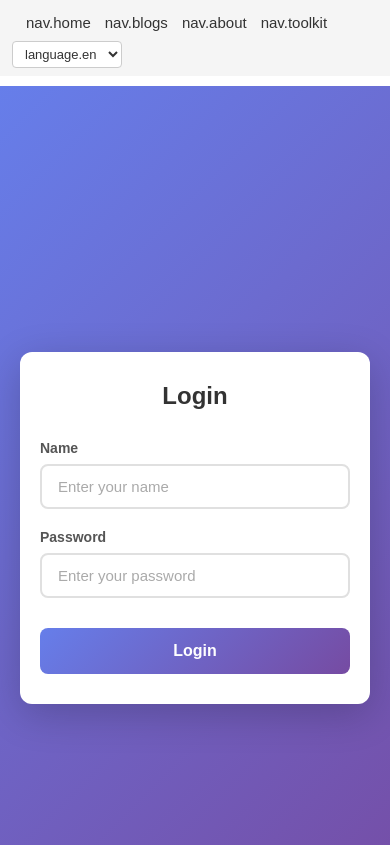
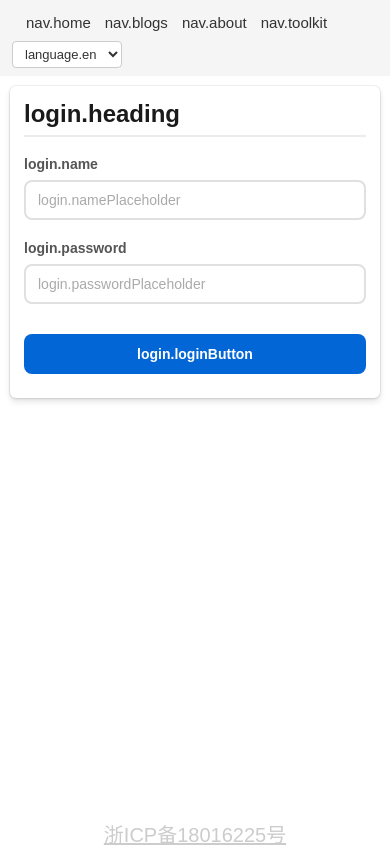
Before and after one commit to hex0x0/my-app-frontend, a React (Vite) app: page /login in a window 390 px wide. Shown: the top 845 px of the page. Built offline with nearby package versions, Linux system fonts and the light colour scheme; the HTML template or start-up script is replaced by a standard one; what emoji-js would draw is missing.

Commit message:
Update login page ui

```diff
--- a/src/pages/Login/Login.tsx
+++ b/src/pages/Login/Login.tsx
@@ -1,5 +1,6 @@
-import React, { useState } from "react";
+import React, { useState, useEffect } from "react";
 import { useNavigate } from "react-router-dom";
+import { useTranslation } from "react-i18next";
 import { login, storeAuthToken } from "@/api/auth-api";
 import styles from "./login-page.module.css";
 
@@ -8,11 +9,16 @@ import styles from "./login-page.module.css";
  */
 const Login: React.FC = () => {
 	const navigate = useNavigate();
+	const { t } = useTranslation();
 	const [name, setName] = useState("");
 	const [password, setPassword] = useState("");
 	const [loading, setLoading] = useState(false);
 	const [error, setError] = useState<string | null>(null);
 	const [success, setSuccess] = useState(false);
+
+	useEffect(() => {
+		document.title = t("login.title");
+	}, [t]);
 
 	const handleSubmit = async (e: React.FormEvent) => {
 		e.preventDefault();
@@ -21,12 +27,12 @@ const Login: React.FC = () => {
 
 		// Validation
 		if (!name.trim()) {
-			setError("Please enter your name");
+			setError(t("login.errorNoName"));
 			return;
 		}
 
 		if (!password.trim()) {
-			setError("Please enter your password");
+			setError(t("login.errorNoPassword"));
 			return;
 		}
 
@@ -59,12 +65,12 @@ const Login: React.FC = () => {
 					}
 				}, 500);
 			} else {
-				setError("Login failed: No token received");
+				setError(t("login.errorNoToken"));
 			}
 		} catch (err) {
 			// Handle error
 			const errorMessage =
-				err instanceof Error ? err.message : "Login failed. Please try again.";
+				err instanceof Error ? err.message : t("login.errorDefault");
 			setError(errorMessage);
 			setSuccess(false);
 		} finally {
@@ -74,13 +80,12 @@ const Login: React.FC = () => {
 
 	return (
 		<div className={styles.loginContainer}>
-			<div className={styles.loginBox}>
-				<h1 className={styles.loginTitle}>Login</h1>
+			<h1 className={styles.loginTitle}>{t("login.heading")}</h1>
 
 			<form onSubmit={handleSubmit} className={styles.loginForm}>
 				<div className={styles.formGroup}>
 					<label htmlFor="name" className={styles.label}>
-							Name
+						{t("login.name")}
 					</label>
 					<input
 						type="text"
@@ -88,7 +93,7 @@ const Login: React.FC = () => {
 						value={name}
 						onChange={(e) => setName(e.target.value)}
 						className={styles.input}
-							placeholder="Enter your name"
+						placeholder={t("login.namePlaceholder")}
 						disabled={loading}
 						autoComplete="username"
 					/>
@@ -96,7 +101,7 @@ const Login: React.FC = () => {
 
 				<div className={styles.formGroup}>
 					<label htmlFor="password" className={styles.label}>
-							Password
+						{t("login.password")}
 					</label>
 					<input
 						type="password"
@@ -104,7 +109,7 @@ const Login: React.FC = () => {
 						value={password}
 						onChange={(e) => setPassword(e.target.value)}
 						className={styles.input}
-							placeholder="Enter your password"
+						placeholder={t("login.passwordPlaceholder")}
 						disabled={loading}
 						autoComplete="current-password"
 					/>
@@ -113,7 +118,7 @@ const Login: React.FC = () => {
 				{error && <div className={styles.errorMessage}>{error}</div>}
 
 				{success && (
-						<div className={styles.successMessage}>Login successful!</div>
+					<div className={styles.successMessage}>{t("login.loginSuccess")}</div>
 				)}
 
 				<button
@@ -121,10 +126,9 @@ const Login: React.FC = () => {
 					className={styles.submitButton}
 					disabled={loading}
 				>
-						{loading ? "Logging in..." : "Login"}
+					{loading ? t("login.loggingIn") : t("login.loginButton")}
 				</button>
 			</form>
-			</div>
 		</div>
 	);
 };
--- a/src/pages/Login/login-page.module.css
+++ b/src/pages/Login/login-page.module.css
@@ -1,28 +1,26 @@
 .loginContainer {
-	display: flex;
-	justify-content: center;
-	align-items: center;
-	min-height: 100vh;
-	background: linear-gradient(135deg, #667eea 0%, #764ba2 100%);
-	padding: 20px;
-}
-
-.loginBox {
-	background: white;
-	border-radius: 12px;
-	box-shadow: 0 10px 40px rgba(0, 0, 0, 0.2);
-	padding: 40px;
-	width: 100%;
-	max-width: 420px;
+	width: 33.33vw;
+	min-width: 500px;
+	padding: 20px 40px 40px 40px;
+	margin: 0 auto;
+	margin-top: 20px;
+	box-shadow:
+		0 4px 6px rgba(0, 0, 0, 0.1),
+		0 1px 3px rgba(0, 0, 0, 0.08),
+		0 0 0 1px rgba(0, 0, 0, 0.05);
+	border-radius: 8px;
+	box-sizing: border-box;
+	background-color: #ffffff;
 }
 
 .loginTitle {
-	font-size: 28px;
-	font-weight: 700;
-	color: #333;
-	text-align: center;
-	margin-bottom: 30px;
+	font-size: 1.8em;
+	font-weight: bold;
 	margin-top: 0;
+	margin-bottom: 0.8em;
+	padding-bottom: 0.3em;
+	border-bottom: 2px solid #eaecef;
+	color: #1a1a1a;
 }
 
 .loginForm {
@@ -54,7 +52,7 @@
 }
 
 .input:focus {
-	border-color: #667eea;
+	border-color: #0366d6;
 }
 
 .input:disabled {
@@ -71,19 +69,21 @@
 	font-size: 16px;
 	font-weight: 600;
 	color: white;
-	background: linear-gradient(135deg, #667eea 0%, #764ba2 100%);
+	background-color: #0366d6;
 	border: none;
 	border-radius: 8px;
 	cursor: pointer;
 	transition:
 		transform 0.2s ease,
-		box-shadow 0.2s ease;
+		box-shadow 0.2s ease,
+		background-color 0.2s ease;
 	margin-top: 10px;
 }
 
 .submitButton:hover:not(:disabled) {
+	background-color: #0256c2;
 	transform: translateY(-2px);
-	box-shadow: 0 6px 20px rgba(102, 126, 234, 0.4);
+	box-shadow: 0 4px 12px rgba(3, 102, 214, 0.3);
 }
 
 .submitButton:active:not(:disabled) {
@@ -115,12 +115,48 @@
 	text-align: center;
 }
 
-@media (max-width: 480px) {
-	.loginBox {
-		padding: 30px 20px;
+@media (max-width: 768px) {
+	.loginContainer {
+		width: calc(100% - 30px);
+		min-width: unset;
+		padding: 16px 20px 30px 20px;
+		margin-top: 12px;
 	}
 
 	.loginTitle {
-		font-size: 24px;
+		font-size: 1.4em;
+	}
+
+	.input {
+		font-size: 14px;
+		padding: 10px 14px;
+	}
+
+	.submitButton {
+		font-size: 15px;
+		padding: 12px 20px;
 	}
 }
+
+@media (max-width: 480px) {
+	.loginContainer {
+		width: calc(100% - 20px);
+		padding: 14px 14px 24px 14px;
+		margin-top: 10px;
+		border-radius: 6px;
+	}
+
+	.loginTitle {
+		font-size: 1.2em;
+	}
+
+	.input {
+		font-size: 14px;
+		padding: 10px 12px;
+	}
+
+	.submitButton {
+		font-size: 14px;
+		padding: 12px 18px;
+	}
+}
```
Also changed, not shown: src/i18n/locales/en.json (+15 -0 lines), src/i18n/locales/zh.json (+15 -0 lines). Lines whose indentation alone changed are shown as unchanged.
